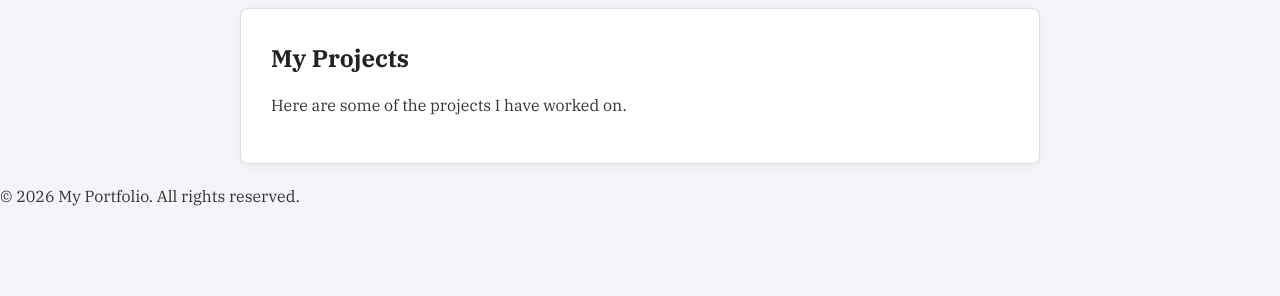
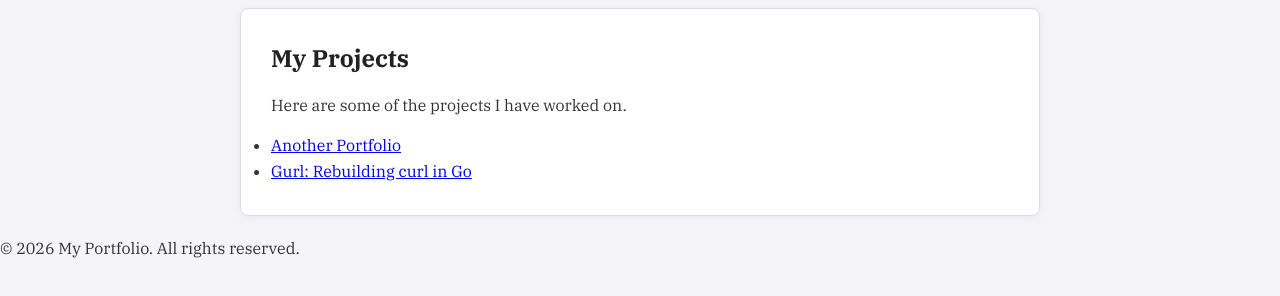
Before and after one commit to PlutoPro/Portfolio, a website: page projects.html in a window 1280 px wide. Shown: the part 158-454 px from the top of the page. Drawn offline with Linux system fonts and the light colour scheme; files whose address does not match are found by name; a web font is replaced by a local one.

Commit message:
added projects to the projects page

```diff
--- a/projects.html
+++ b/projects.html
@@ -22,6 +22,10 @@
     <section class="card ibm-plex-serif-regular">
         <h2>My Projects</h2>
         <p>Here are some of the projects I have worked on.</p>
+        <ul class="project-list">
+            <li><a href="https://github.com/PlutoPro/Portfolio">Another Portfolio</a></li>
+            <li><a href="https://github.com/PlutoPro/gurl">Gurl: Rebuilding curl in Go</a></li>
+        </ul>
     </section>
     <footer>
         <p>&copy; 2026 My Portfolio. All rights reserved.</p>
```
